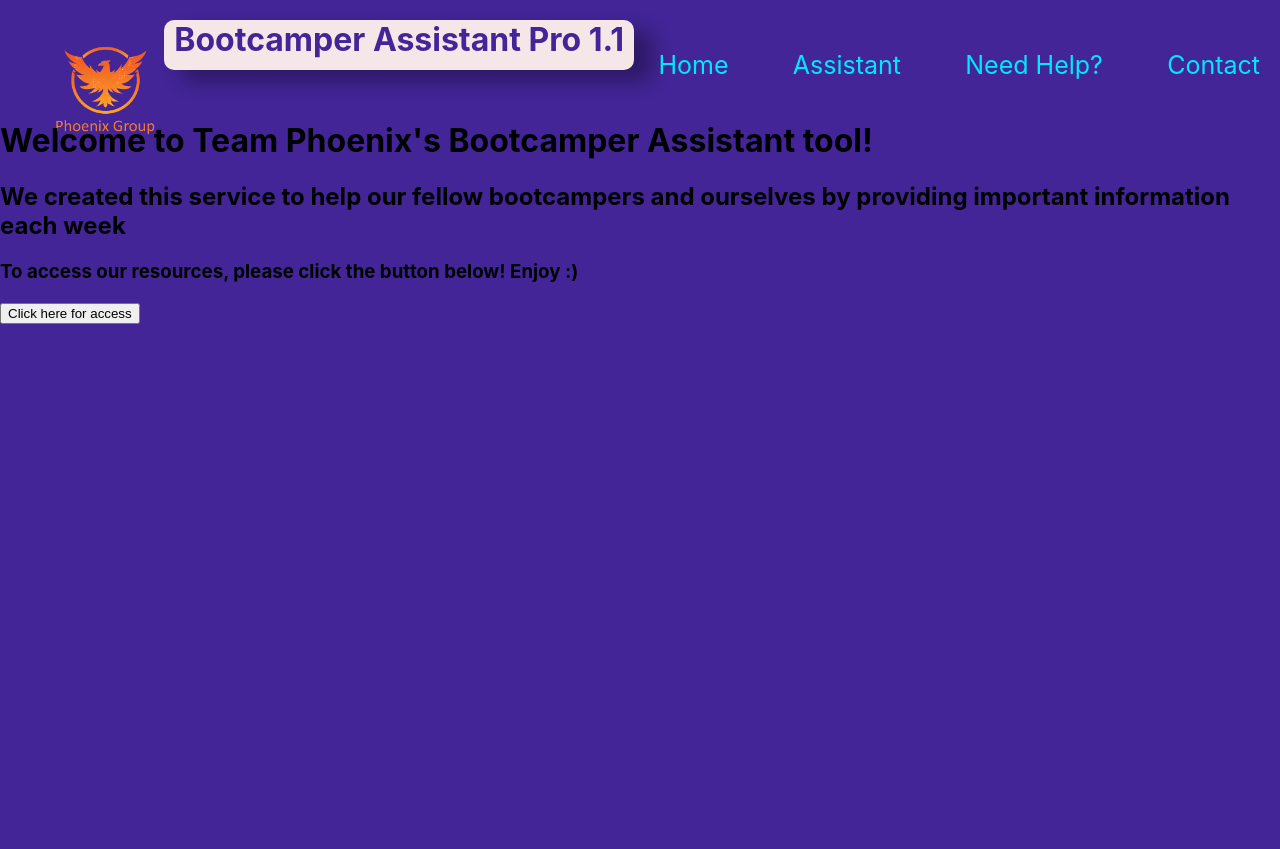
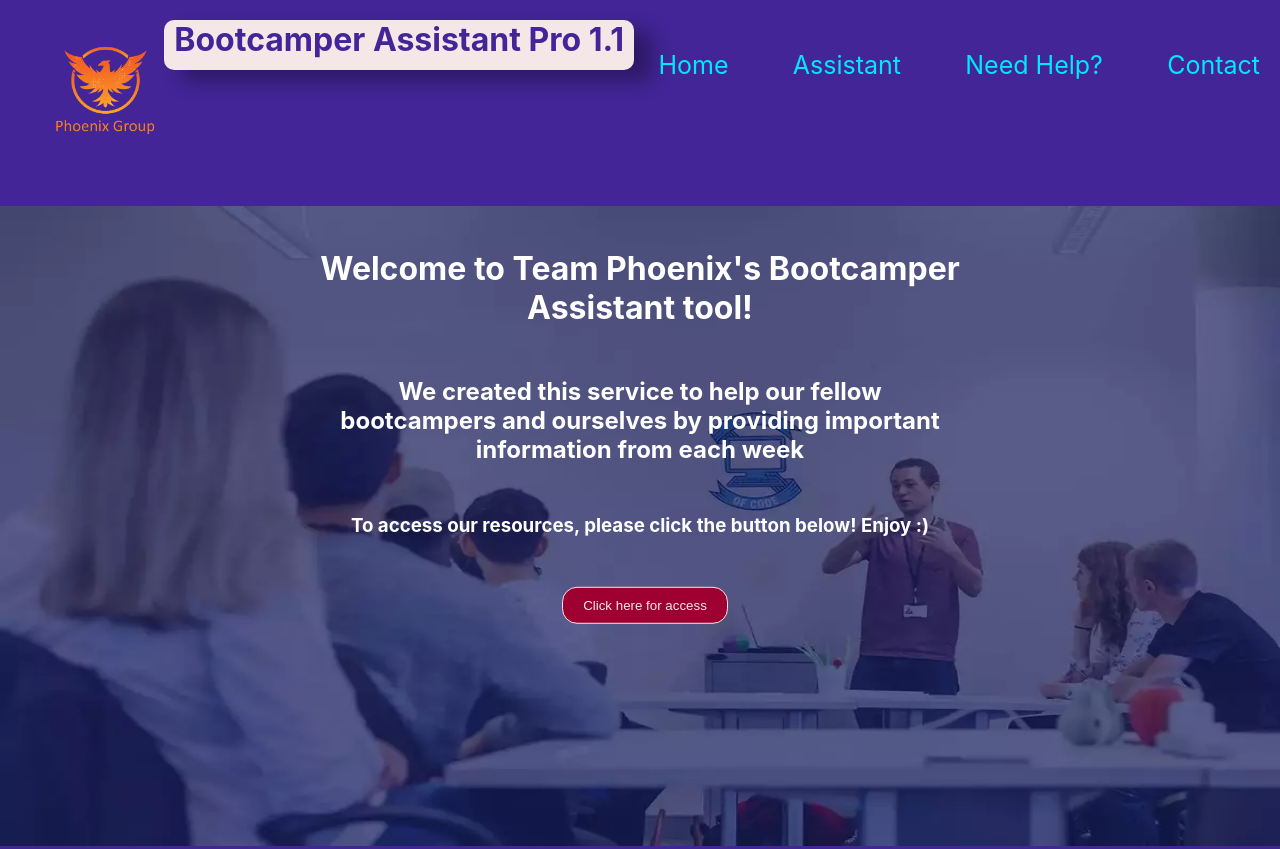
Before and after one commit to SchoolOfCode/w9_frontend-project-team-phoenix, a React app in the folder my-app/: page /home in a window 1280 px wide. Shown: the top 849 px of the page. Built offline with nearby package versions, Linux system fonts and the light colour scheme.

Commit message:
home page

```diff
--- /dev/null
+++ b/my-app/src/Components/Home/index.css
@@ -0,0 +1,52 @@
+
+
+.Home-container{
+    margin-top: 2%;
+    text-align: center;
+    justify-content: center;
+    width: 100vw;
+    height: 100vh;
+    display: flex;
+}
+
+.text-container{
+    display: flex;
+    align-items: center;
+    justify-content: center;
+    flex-direction: column;
+}
+
+.home-text{
+    color: white;
+    flex-direction: column;
+    margin-bottom: 50px;
+}
+
+.home-image{
+    align-items: center;
+    width: 100vw;
+    height: 80%;
+    justify-content: center;
+}
+.centered {
+    margin-top: 2%;
+    position: absolute;
+    top: 50%;
+    left: 50%;
+    transform: translate(-50%, -50%);
+  }
+
+.home-button{
+    padding: 10px 20px 10px 20px;
+    border-radius: 15px;
+    margin-left: 10px;
+    background-color: var(--button-colour);
+    color: var(--light-colour);
+    border: 1px solid var(--light-colour);
+    cursor:pointer;
+}
+
+.home-button:hover{
+    color: #5E0035;
+    text-decoration: none;
+}
--- a/my-app/src/Components/Home/index.js
+++ b/my-app/src/Components/Home/index.js
@@ -2,6 +2,8 @@
 //Our text
 import Footer from "../Footer"
 import Header from "../Header"
+import "./index.css"
+import pic from "../../Assets/workshops.jpg"
 
 //Why we Created
 //How to use
@@ -10,12 +12,19 @@ export default function Home(){
     return(
         <>
         <Header />
-        <h1>Welcome to Team Phoenix's Bootcamper Assistant tool!</h1>
-        <h2>We created this service to help our fellow bootcampers and ourselves by providing important information each week</h2>
-        <h3>To access our resources, please click the button below! Enjoy :)</h3>
-        <a href="http://localhost:3002/Campers">
-            <button>Click here for access</button>
-        </a>
+        <div className="Home-container">
+            <div className="text-container">
+            <img className="home-image" src={pic} alt="Chris"></img>
+                <div class="centered">
+                <h1 className="home-text">Welcome to Team Phoenix's Bootcamper Assistant tool!</h1>
+                <h2 className="home-text">We created this service to help our fellow bootcampers and ourselves by providing important information from each week</h2>
+                <h3 className="home-text">To access our resources, please click the button below! Enjoy :)</h3>
+                <a href="http://localhost:3002/Campers">
+                    <button className="home-button">Click here for access</button>
+                </a>
+            </div>
+                </div>
+        </div>
         <Footer />
         </>
     )
```
Also changed, not shown: my-app/src/Assets/Co-founders-of-School-of-Code-Chris-Meah-and-Bhish-Patel.webp (added), my-app/src/Assets/SoC.jpeg (added), my-app/src/Assets/workshops.jpg (added), my-app/src/Components/App/App.css (line endings or trailing spaces), 1 other file.
